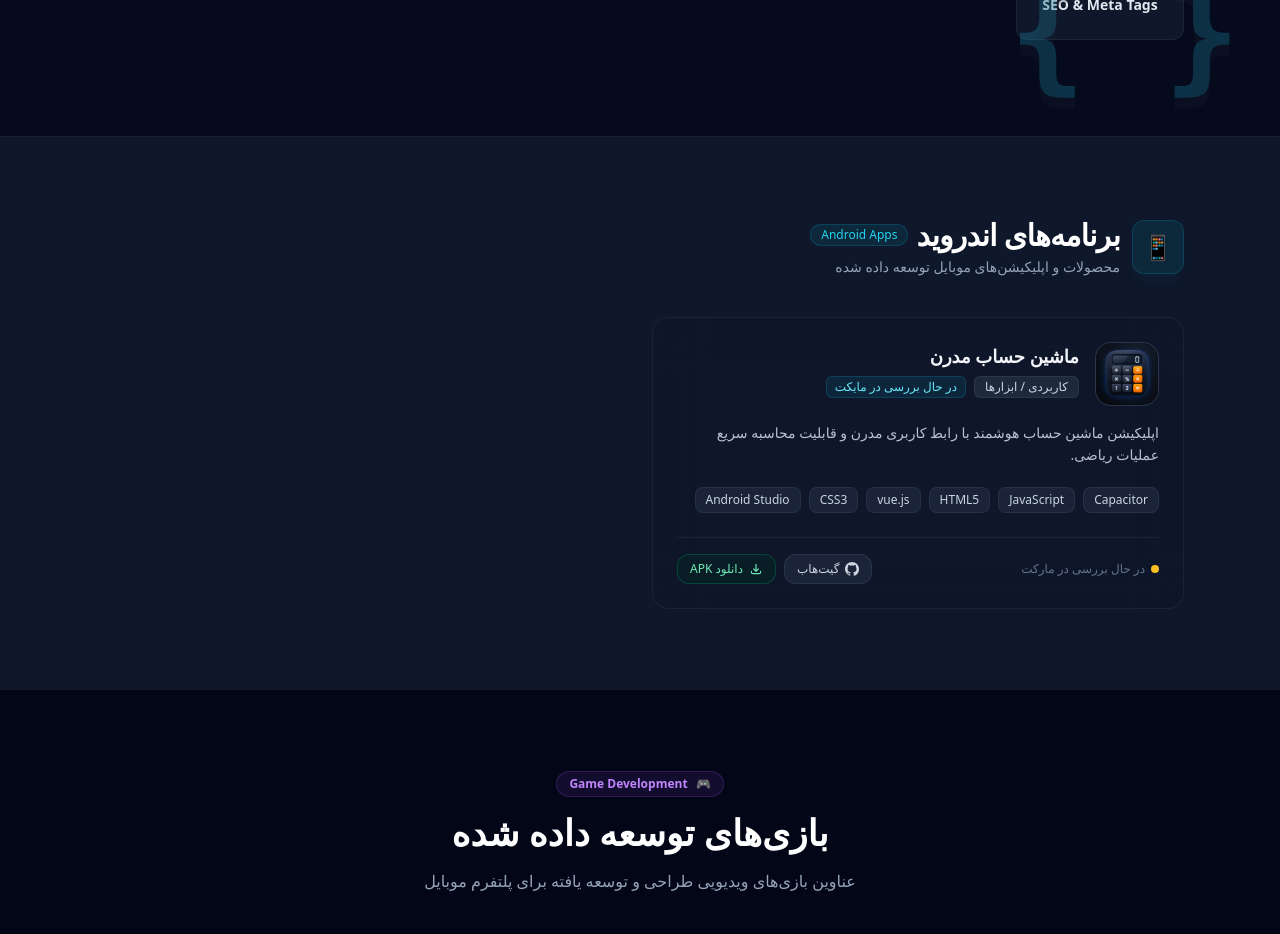
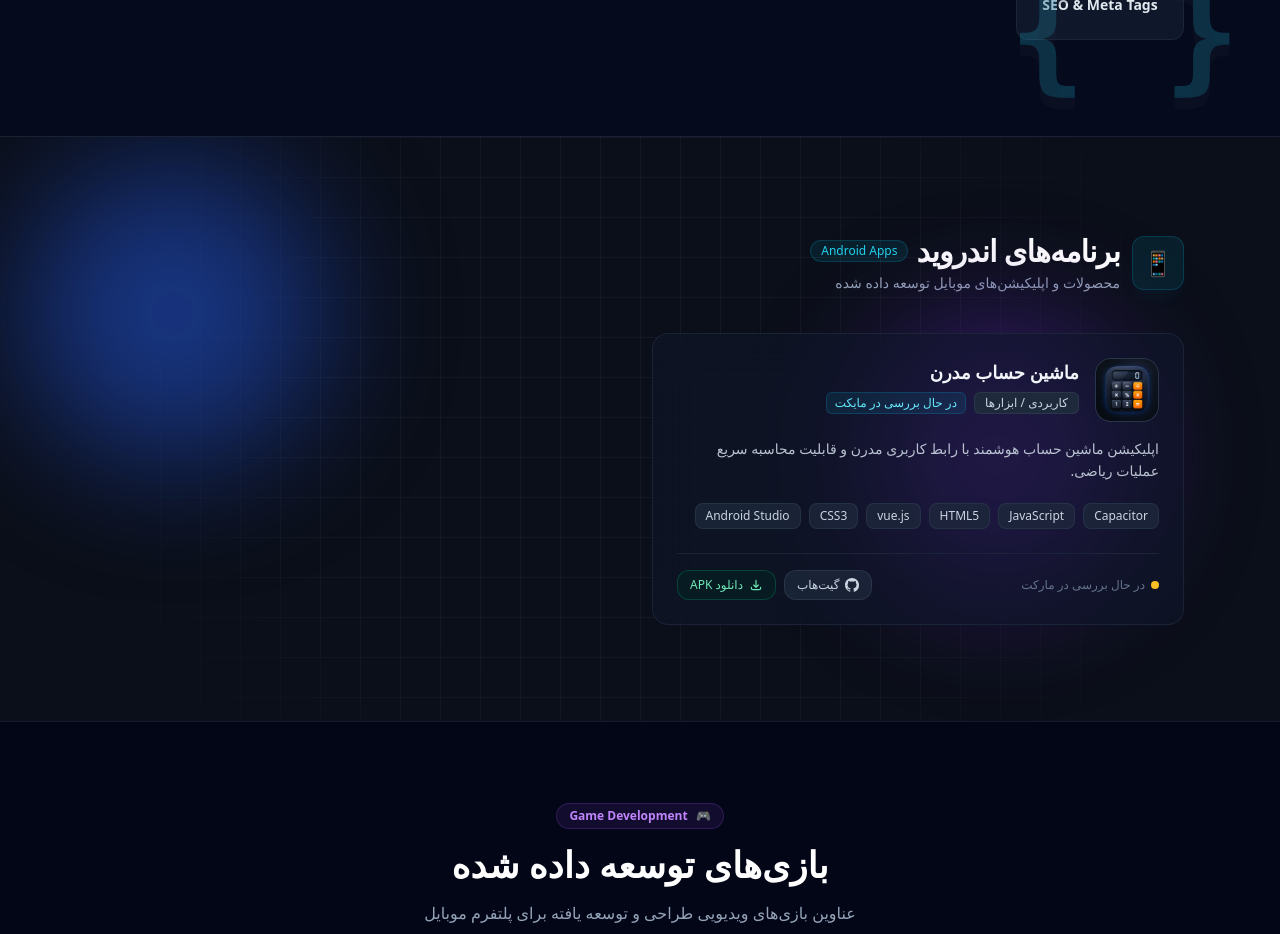
Before and after one commit to Ali-Git-1/Personal-website, a Nuxt app: page / in a window 1280 px wide. Shown: the part 1320-2254 px from the top of the page. Built offline with nearby package versions, Linux system fonts and the light colour scheme.

Commit message:
style(apps): add animated glowing orbs and tech grid background to published apps section

```diff
--- a/app/components/PublishedAppsSection.vue
+++ b/app/components/PublishedAppsSection.vue
@@ -27,8 +27,20 @@ const apps = [
 </script>
 
 <template>
-  <section id="published-apps" class="py-20 relative z-10">
-    <div class="max-w-6xl mx-auto px-4 sm:px-6 lg:px-8">
+  <section
+    id="published-apps"
+    class="py-20 apps-section position-relative overflow-hidden z-10"
+  >
+    <!-- لایه‌های پس‌زمینه متحرک -->
+    <div class="bg-elements" aria-hidden="true">
+      <div class="grid-overlay"></div>
+      <div class="glow-orb orb-1"></div>
+      <div class="glow-orb orb-2"></div>
+    </div>
+
+    <div
+      class="max-w-6xl mx-auto px-4 sm:px-6 lg:px-8 container position-relative z-1 py-4"
+    >
       <!-- عنوان بخش -->
       <div class="flex items-center gap-3 mb-10">
         <span
@@ -195,3 +207,78 @@ const apps = [
     </div>
   </section>
 </template>
+
+<style scoped>
+/* کانتینر اصلی بخش */
+.apps-section {
+  background-color: #0b0f19;
+  position: relative;
+}
+
+/* شبکه توری نوری در پس‌زمینه */
+.grid-overlay {
+  position: absolute;
+  inset: 0;
+  background-image:
+    linear-gradient(to right, rgba(255, 255, 255, 0.04) 1px, transparent 1px),
+    linear-gradient(to bottom, rgba(255, 255, 255, 0.04) 1px, transparent 1px);
+  background-size: 40px 40px;
+  mask-image: radial-gradient(circle at center, black 40%, transparent 85%);
+  -webkit-mask-image: radial-gradient(
+    circle at center,
+    black 40%,
+    transparent 85%
+  );
+  pointer-events: none;
+}
+/* گوی‌های نوری گرادیانت */
+.glow-orb {
+  position: absolute;
+  border-radius: 50%;
+  animation: floatOrb 8s ease-in-out infinite alternate;
+  opacity: 0.55;
+  filter: blur(70px);
+  pointer-events: none;
+}
+
+/* گوی آبی اول */
+.orb-1 {
+  width: 350px;
+  height: 350px;
+  background: radial-gradient(circle, #2563eb 0%, #1e40af 70%);
+  top: 10%;
+  left: 5%;
+}
+
+/* گوی بنفش دوم */
+.orb-2 {
+  width: 300px;
+  height: 300px;
+  background: radial-gradient(circle, #7c3aed 0%, #4c1d95 70%);
+  bottom: 10%;
+  right: 5%;
+}
+
+/* انیمیشن شناور بودن نرم */
+@keyframes floatOrb {
+  0% {
+    transform: translate(0, 0) scale(1);
+  }
+  33% {
+    transform: translate(90px, 50px) scale(1.25);
+  }
+  66% {
+    transform: translate(-70px, -60px) scale(0.9);
+  }
+  100% {
+    transform: translate(40px, -30px) scale(1.15);
+  }
+}
+/* والدين که بچه‌ها توش شناور باشن */
+.bg-elements {
+  position: absolute;
+  inset: 0;
+  overflow: hidden;
+  pointer-events: none;
+}
+</style>
```
